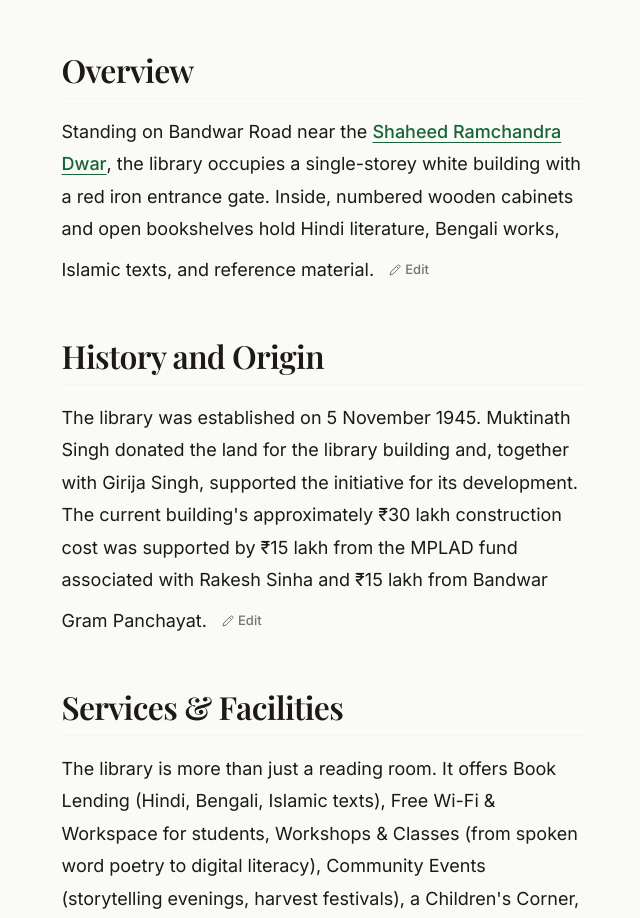
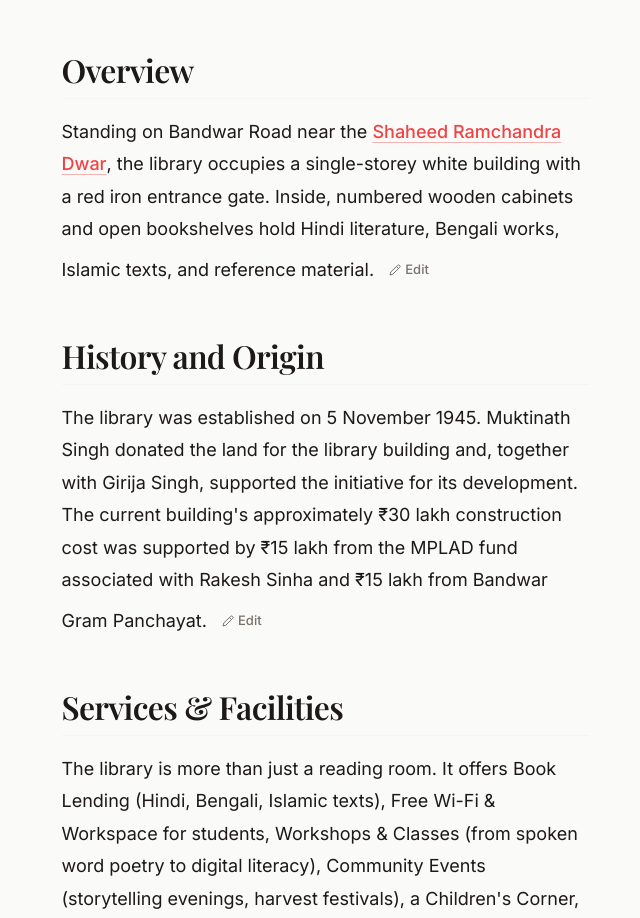
Before and after one commit to ravirajhere/Bandwar, a Next.js app: page /article/vaani-vilas-library-bandwar in a window 1280 px wide. Shown: the part 1140-2058 px from the top of the page, without its empty margins (275-915 px from the left). Built offline with nearby package versions, Linux system fonts and the light colour scheme; no server answers.

Commit message:
Update page.tsx

```diff
--- a/src/app/article/[id]/page.tsx
+++ b/src/app/article/[id]/page.tsx
@@ -50,6 +50,10 @@ export default async function ArticlePage({ params }: { params: Promise<{ id: st
   const resolvedParams = await params;
   const article = getArticleById(resolvedParams.id);
   const allArticles = getAllArticles();
+
+  // 👇 Valid Articles ki list banayi (Red Links ke liye)
+  const validArticleIds = allArticles.map(a => a.id);
+
   const config = getMasterData();
 
   if (!article) notFound();
@@ -256,7 +260,7 @@ export default async function ArticlePage({ params }: { params: Promise<{ id: st
           </header>
 
           <div className="flow-root">
-            {/* 🖨️ Mobile & Print Infobox (Ab 'hidden' nahi hai) */}
+            {/* 🖨️ Mobile & Print Infobox */}
             {article.infobox && (
               <div className="xl:hidden mb-8 print-infobox">
                 <Infobox data={article.infobox} title={article.title} articleId={article.id} />
@@ -270,7 +274,8 @@ export default async function ArticlePage({ params }: { params: Promise<{ id: st
                     {block.heading}
                   </h2>
                   <div className="text-foreground/80 text-[17px] md:text-[18px] leading-[1.8] prose prose-lg dark:prose-invert max-w-none">
-                    <WikiText text={block.text} />
+                    {/* 👇 Yahan validIds pass kiye hain Red Links ke liye 👇 */}
+                    <WikiText text={block.text} validIds={validArticleIds} />
 
                     {/* 🚀 INLINE EDIT FOR PARAGRAPH */}
                     <div className="inline-block mt-2 not-prose no-print">
```
